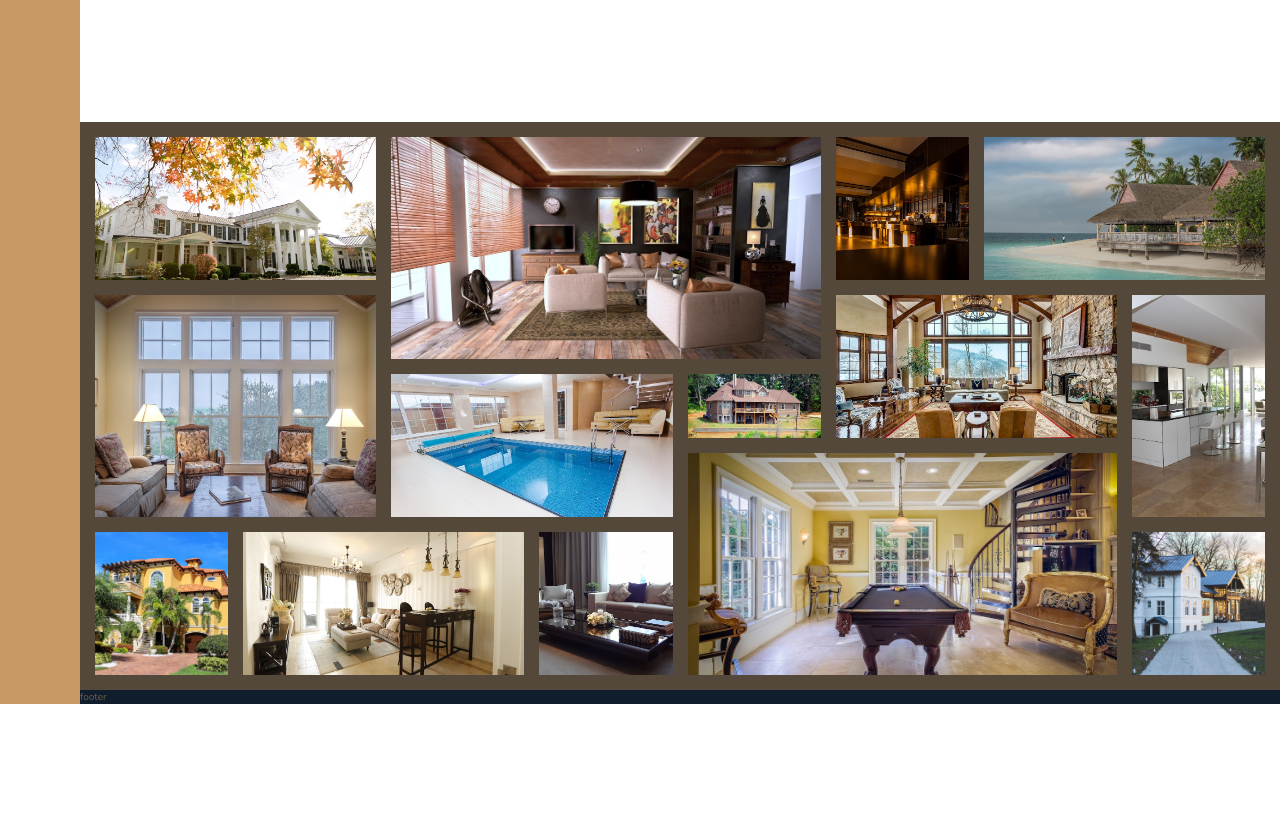
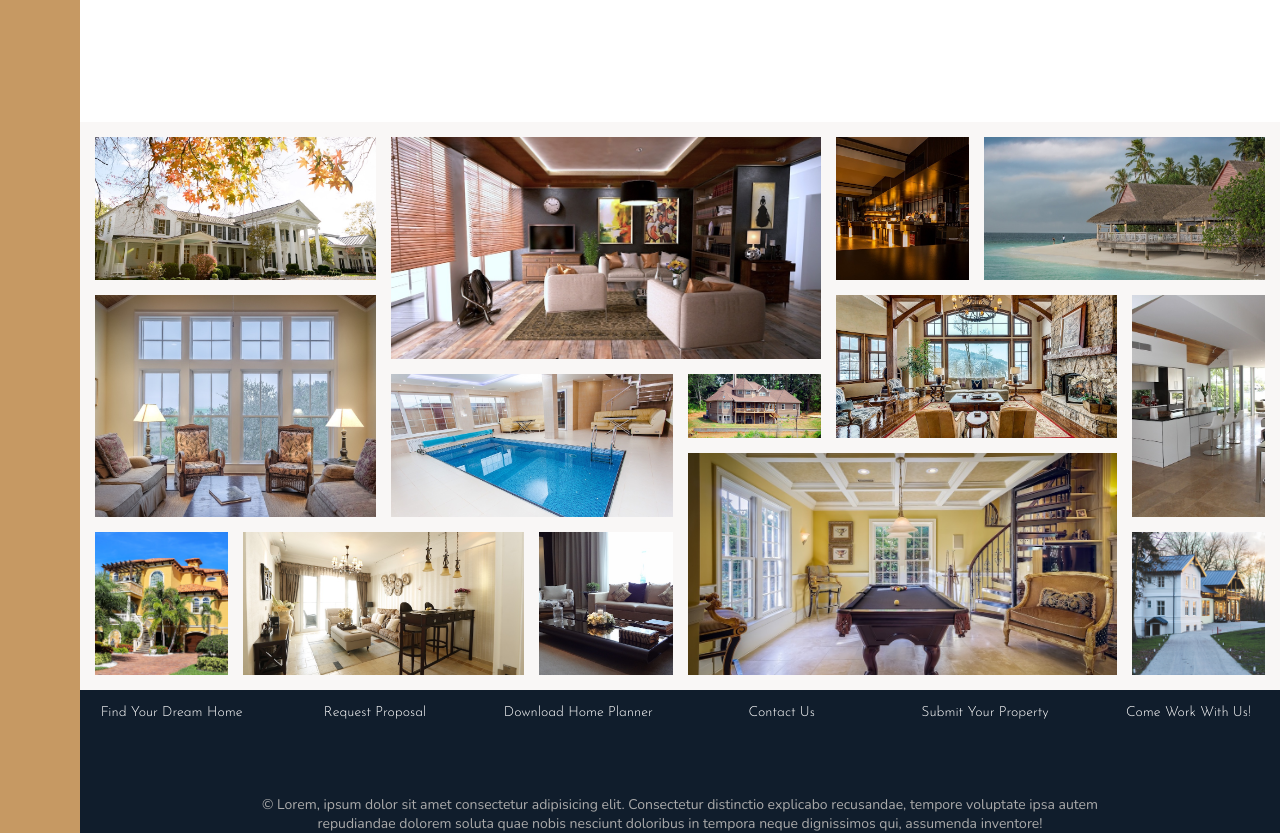
Before and after one commit to front-end-code/nexter, a website: page index.html in a window 1280 px wide. Shown: the part 2880-3713 px from the top of the page. Before the commit the page ends 3584 px from the top, so only its background shows below. Drawn offline with nearby package versions, Linux system fonts and the light colour scheme.

Commit message:
Footer section

```diff
--- a/index.html
+++ b/index.html
@@ -324,7 +324,17 @@
         </section>
 
         <footer class="footer">
-            footer
+            <nav class="navigation">
+                <a href="" class="navigation__link">Find your dream home</a>
+                <a href="" class="navigation__link">Request proposal</a>
+                <a href="" class="navigation__link">download home planner</a>
+                <a href="" class="navigation__link">Contact us</a>
+                <a href="" class="navigation__link">Submit your property</a>
+                <a href="" class="navigation__link">Come work with us!</a>
+            </nav>
+            <p class="copyright">
+                &copy; Lorem, ipsum dolor sit amet consectetur adipisicing elit. Consectetur distinctio explicabo recusandae, tempore voluptate ipsa autem repudiandae dolorem soluta quae nobis nesciunt doloribus in tempora neque dignissimos qui, assumenda inventore!
+            </p>
         </footer>
 
         <script src="./scripts/script.js"></script>
--- a/sass/_footer.scss
+++ b/sass/_footer.scss
@@ -2,3 +2,37 @@
     background-color: $color-secondary;
     grid-column: full-start / full-end;
 }
+
+.navigation {
+    display: grid;
+    grid-template-columns: repeat(auto-fit, minmax(15rem, 1fr));
+    grid-gap: 2rem;
+    align-items: center;
+
+    &__link:link,
+    &__link:visited {
+        display: block;
+        font-family: $font-display;
+        font-size: 1.4rem;
+        color: $color-white;
+        text-decoration: none;
+        text-transform: capitalize;
+        text-align: center;
+        padding: 1.5rem;
+        transition: all .2s;
+    }
+
+    &__link:hover,
+    &__link:active {
+        background-color: rgba($color-white, .05);
+        transform: translateY(-3px);
+    }
+}
+
+.copyright {
+    font-size: 1.4rem;
+    color: $color-grey-light-2;
+    margin: 6rem auto 0;
+    text-align: center;
+    width: 70%;
+}
--- a/sass/_gallery.scss
+++ b/sass/_gallery.scss
@@ -1,5 +1,5 @@
 .gallery {
-    background-color: $color-grey-dark-1;
+    background-color: $color-grey-light-1;
     grid-column: full-start / full-end;
     display: grid;
     grid-template-columns: repeat(8, 1fr);
```
Also changed, not shown: css/style.css.
